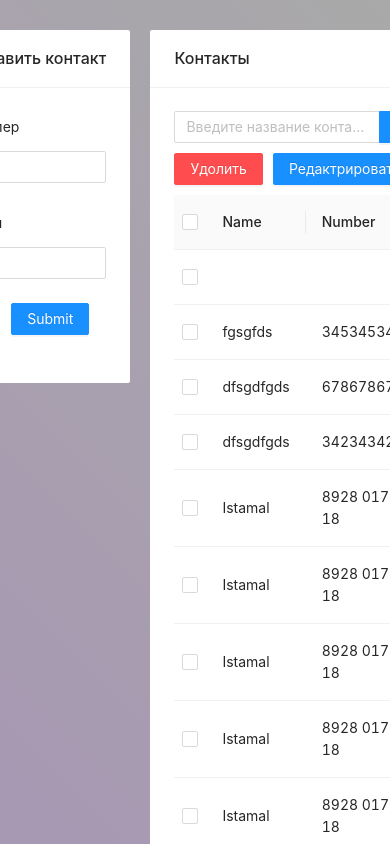
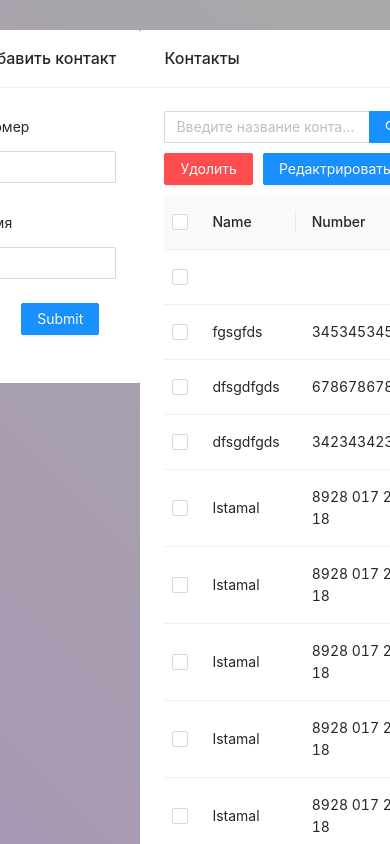
Before and after one commit to istamal/Contacts, a React (Create React App) app: page / in a window 390 px wide. Shown: the top 844 px of the page. Built offline with nearby package versions, Linux system fonts and the light colour scheme; data requests are answered from the project's data file.

Commit message:
add media queries

```diff
--- a/src/App.scss
+++ b/src/App.scss
@@ -5,6 +5,7 @@ body {
 
 .set-contact {
 	margin-right: 20px !important;
+	margin-bottom: 20px !important;
 }
 
 .margin-right {
@@ -14,3 +15,9 @@ body {
 .margin-bottom {
 	margin-bottom: 10px !important;
 }
+
+@media (max-width: 625px) {
+	.set-contact {
+		margin-right: 0 !important;
+	}
+}
```
